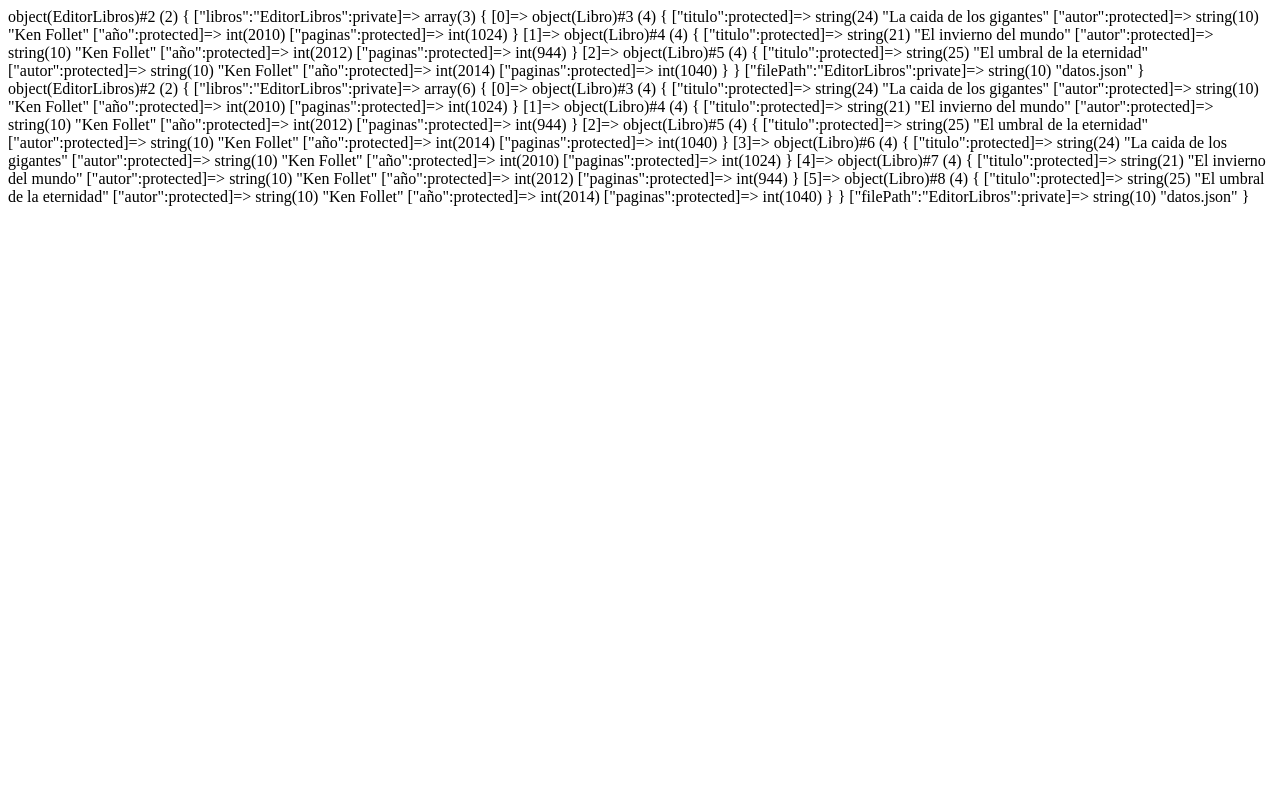
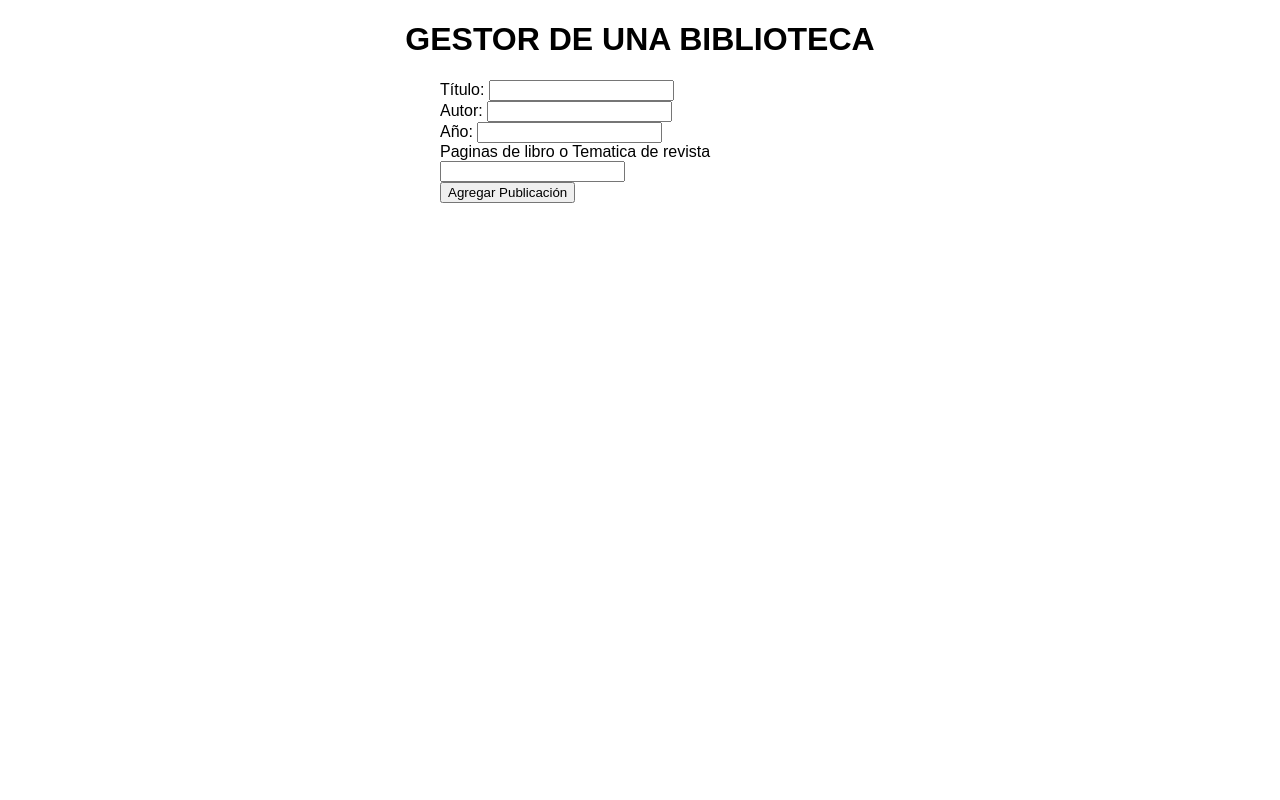
Before and after one commit to Lokhy87/DAW_Programacion, a PHP site: page / in a window 1280 px wide. Run offline with PHP 8.4, Linux system fonts and the light colour scheme.

Commit message:
Formulario biblioteca

```diff
--- a/BIBLIOTECA/AP63/class/editorLibro.php
+++ b/BIBLIOTECA/AP63/class/editorLibro.php
@@ -1,33 +1,56 @@
 <?php
 require_once("revista.php");
+require_once("libro.php");
 
 // Clase
 class EditorLibros {
     private $libros = [];
+    private $revistas = [];
     private $filePath = 'datos.json';
 
     public function __construct() {
-        $this->cargarLibros();
+        $this->cargarPublicacion();
     }
 
     // Comprobar que este datos.json y hace proceso desde json hasta array de objetos
-    private function cargarLibros() {
+    private function cargarPublicacion() {
         $data = [];
         if (file_exists($this->filePath)) {
             $data = json_decode(file_get_contents($this->filePath), true);
         }
         if ($data != null && is_array($data)) {
             foreach ($data as $array) {
-                $this->libros[] = Libro::fromArray($array);
+                if (array_key_exists('paginas', $array)) {
+                    $this->libros [] = Libro::fromArray($array);
+                }
+                if(array_key_exists('tematica', $array)) {
+                    $this->revistas [] = Revista::fromArray($array);
+                }
             }
         }
     }
 
     // Agregar libros
-    public function agregarLibro($titulo, $autor, $año, $paginas) {
-        $libro = new Libro($titulo, $autor, $año, $paginas);
-        $this->libros[] = $libro;
-        $this->guardarLibros();
+    public function agregarPublicacion($titulo, $autor, $año, $var) {
+        if (gettype($var) == "integer") {
+            $libro = new Libro($titulo, $autor, $año, $var);
+            $this->libros[] = $libro;
+            $this->guardarLibros();
+        } else {
+            $revista = new Revista($titulo, $autor, $año, $var);
+            $this->revistas[] = $revista;
+            $this->guardarRevistas();
+        }
+
+    }
+
+    public function imprimirPublicaciones() {
+        foreach($this->libros as $object) {
+            $object->print();
+        }
+        foreach ($this->revistas as $object) {
+            $object->print();
+        }
     }
 
 
@@ -45,6 +68,14 @@ class EditorLibros {
 
     }
 
+    public function eliminarRevista($indice){
+        if (isset($this->libros[$indice])){
+            unset($this->libros[$indice]);
+            $this->libros = array_values($this->libros);
+            $this->guardarRevistas();
+        }
+    }
+
     // Proceso de array de objetos a json
     private function guardarLibros() {
         $jsonBiblio = [];
@@ -56,52 +87,15 @@ class EditorLibros {
         file_put_contents($this->filePath, $jsonBiblio);
     }
 
+    public function guardarRevistas() {
+        $jsonBiblio = [];
+        foreach ($this->revistas as $object) {
+            $arrayRevista = $object->toArray();
+            $jsonBiblio[] = $arrayRevista;
+        }
+        $jsonBiblio = json_encode($jsonBiblio, JSON_PRETTY_PRINT);
+        file_put_contents($this->filePath, $jsonBiblio);
+
+    }
+
 }
-
-
-
-    // // Agregar revistas
-    // public function agregarRevista($titulo, $autor, $año, $paginas, $tematica) {
-    //     $revista = new Revista($titulo, $autor, $año, $paginas, $tematica);
-    //     $this->revistas[] = $revista;
-    //     echo "Revista $titulo agregado correctamente<br>";
-    // }
-
-    // // Leer Revistas
-    // public function leerRevista(){
-    //     if (empty($this->revistas)){
-    //         echo "No se puede leer<br>";
-    //     }
-    //     echo "Listado de Revistas: <br>";
-    //     foreach($this->revistas as $indice => $revista) {
-    //         echo ($indice + 1) . "- Revista: " . $revista->getTitulo() . " de " . $revista->getAutor() . " (" . $revista->getAño() . "), " . $revista->getPaginas() . " páginas, temática: " . $revista->getTematica() . ".<br>";
-    //     }
-    // }
-
-    // // Modificar revistas
-    // public function modificarRevista($indice, $nuevoTitulo, $nuevoAutor, $nuevoAño, $nuevasPaginas, $nuevaTematica){
-    //     if (!isset($this->revistas[$indice])){
-    //         echo "Esta revista no existe<br>";
-    //         return;
-    //     }
-
-    //     $revista = $this->revistas[$indice];
-    //     $revista->setTitulo($nuevoTitulo);
-    //     $revista->setAutor($nuevoAutor);
-    //     $revista->setAño($nuevoAño);
-    //     $revista->setPaginas($nuevasPaginas);
-    //     $revista->setTematica($nuevaTematica);
-    //     echo "Revista modificada correctamente<br>";
-    // }
-
-    // // Eliminar libros
-    // public function eliminarRevista($indice){
-    //     if (!isset($this->revistas[$indice])){
-    //         echo "Esta revista no existe<br>";
-    //         return;
-    //     }
-    //     $revistaEliminada = $this->revistas[$indice]->getTitulo();
-    //     unset($this->revistas[$indice]);
-    //     $this->revistas = array_values($this->revistas);
-    //     echo "Revista '$revistaEliminada' ha sido eliminado correctamente.<br>";
-    // }
--- a/BIBLIOTECA/AP63/class/libro.php
+++ b/BIBLIOTECA/AP63/class/libro.php
@@ -34,4 +34,9 @@ class Libro extends Publicacion {
         return new Libro($data['titulo'], $data['autor'], $data['año'], $data['paginas']);
     }
 
+    public function print() {
+        parent::print();
+        echo "Tipo: $this->paginas<br>";
+    }
+
 }
--- a/BIBLIOTECA/AP63/class/publicacion.php
+++ b/BIBLIOTECA/AP63/class/publicacion.php
@@ -35,4 +35,8 @@ class Publicacion {
     public function setAño($año){
         $this->año = $año;
     }
+
+    public function print(){
+        echo "Titulo: $this->titulo; Autor: $this->autor; Año: $this->año; ";
+    }
 }
--- a/BIBLIOTECA/AP63/class/revista.php
+++ b/BIBLIOTECA/AP63/class/revista.php
@@ -1,11 +1,11 @@
 <?php
-require_once("libro.php");
+require_once("publicacion.php");
 
-class Revista extends Libro {
+class Revista extends Publicacion {
     protected $tematica;
 
-    function __construct($titulo, $autor, $año, $paginas, $tematica){
-        parent::__construct($titulo, $autor, $año, $paginas);
+    function __construct($titulo, $autor, $año, $tematica){
+        parent::__construct($titulo, $autor, $año);
         $this->tematica = $tematica;
     }
 
@@ -19,4 +19,23 @@ class Revista extends Libro {
         $this->tematica = $tematica;
     }
 
+    // Convierte un objeto a un array
+    public function toArray(): array {
+        return [
+            'titulo' => $this->titulo,
+            'autor' => $this->autor,
+            'año' => $this->año,
+            'tematica' => $this->tematica
+        ];
+    }
+
+    public static function fromArray(array $data): Revista {
+        return new Revista($data['titulo'], $data['autor'], $data['año'], $data['tematica']);
+    }
+
+    public function print() {
+        parent::print();
+        echo "Tipo: $this->tematica<br>";
+    }
+
 }
--- a/BIBLIOTECA/AP63/datos.json
+++ b/BIBLIOTECA/AP63/datos.json
@@ -1,20 +1,20 @@
 [
     {
-        "titulo": "La caida de los gigantes",
-        "autor": "Ken Follet",
-        "a\u00f1o": 2010,
-        "paginas": 1024
+        "titulo": "National Geographic",
+        "autor": "Campell y Martin",
+        "a\u00f1o": 1888,
+        "tematica": "Ciencia"
     },
     {
-        "titulo": "El invierno del mundo",
-        "autor": "Ken Follet",
-        "a\u00f1o": 2012,
-        "paginas": 944
+        "titulo": "National Geographic",
+        "autor": "Campell y Martin",
+        "a\u00f1o": 1888,
+        "tematica": "Ciencia"
     },
     {
-        "titulo": "El umbral de la eternidad",
-        "autor": "Ken Follet",
-        "a\u00f1o": 2014,
-        "paginas": 1040
+        "titulo": "afdg",
+        "autor": "das",
+        "a\u00f1o": 1987,
+        "tematica": "23324"
     }
 ]
--- a/BIBLIOTECA/AP63/index.php
+++ b/BIBLIOTECA/AP63/index.php
@@ -1,24 +1,53 @@
+<!DOCTYPE html>
+<html lang="es">
+<head>
+    <meta charset="UTF-8">
+    <meta name="viewport" content="width=device-width, initial-scale=1.0">
+    <title>Agregar Publicación</title>
+    <link rel="stylesheet" href="styleBiblio.css">
+</head>
+<body>
+    <h1>GESTOR DE UNA BIBLIOTECA</h1>
+    <form action="" method="post">
+        <div>
+            <label for="Titulo">Título:</label>
+            <input type="text" id="Titulo" name="Titulo" required>
+        </div>
+        <div>
+            <label for="Autor">Autor:</label>
+            <input type="text" id="Autor" name="Autor" required>
+        </div>
+        <div>
+            <label for="Año">Año:</label>
+            <input type="number" id="Año" name="Año" required>
+        </div>
+        <div>
+            <label for="var">Paginas de libro o Tematica de revista</label>
+            <input type="text" id="var" name="var" required>
+        </div>
+        <div>
+            <button type="submit">Agregar Publicación</button>
+        </div>
+    </form>
+
 <?php
 require_once("./class/editorLibro.php");
 
-// Biblioteca a partir de json
-
 $biblioteca = new EditorLibros();
 
-var_dump($biblioteca);
-"<br>";
+if ($_SERVER['REQUEST_METHOD'] === 'POST'){
+    $titulo = $_POST['Titulo'] ?? '';
+    $autor = $_POST['Autor'] ?? '';
+    $año = (int)($_POST['Año'] ?? 0);
+    $var = $_POST['var'];
 
-// Crear libros y añadirlos
-$biblioteca->agregarLibro("La caida de los gigantes", "Ken Follet", 2010, 1024);
-$biblioteca->agregarLibro("El invierno del mundo", "Ken Follet", 2012, 944);
-$biblioteca->agregarLibro("El umbral de la eternidad", "Ken Follet", 2014, 1040);
+    if (!empty($titulo) && !empty($autor) && !empty($var)) {
+        $biblioteca->agregarPublicacion($titulo, $autor, $año, $var);
+        echo "<p>Publicacion '$titulo' agregado correctamente.</p>";
+    } else {
+        echo "<p>Por favor, completa todos los campos.</p>";
+    }
+}
+?>
 
-var_dump($biblioteca);
-
-
-// // Eliminar
-// echo "Elminar libros y reondenar";
-
-// $biblioteca->eliminarLibro(1);
-
-// var_dump($biblioteca);
+</html>
--- /dev/null
+++ b/BIBLIOTECA/AP63/styleBiblio.css
@@ -0,0 +1,13 @@
+body {
+    font-family: Arial, sans-serif;
+    margin: 20px;
+}
+
+h1 {
+    text-align: center;
+}
+
+form {
+    max-width: 400px;
+    margin: auto;
+}
```
